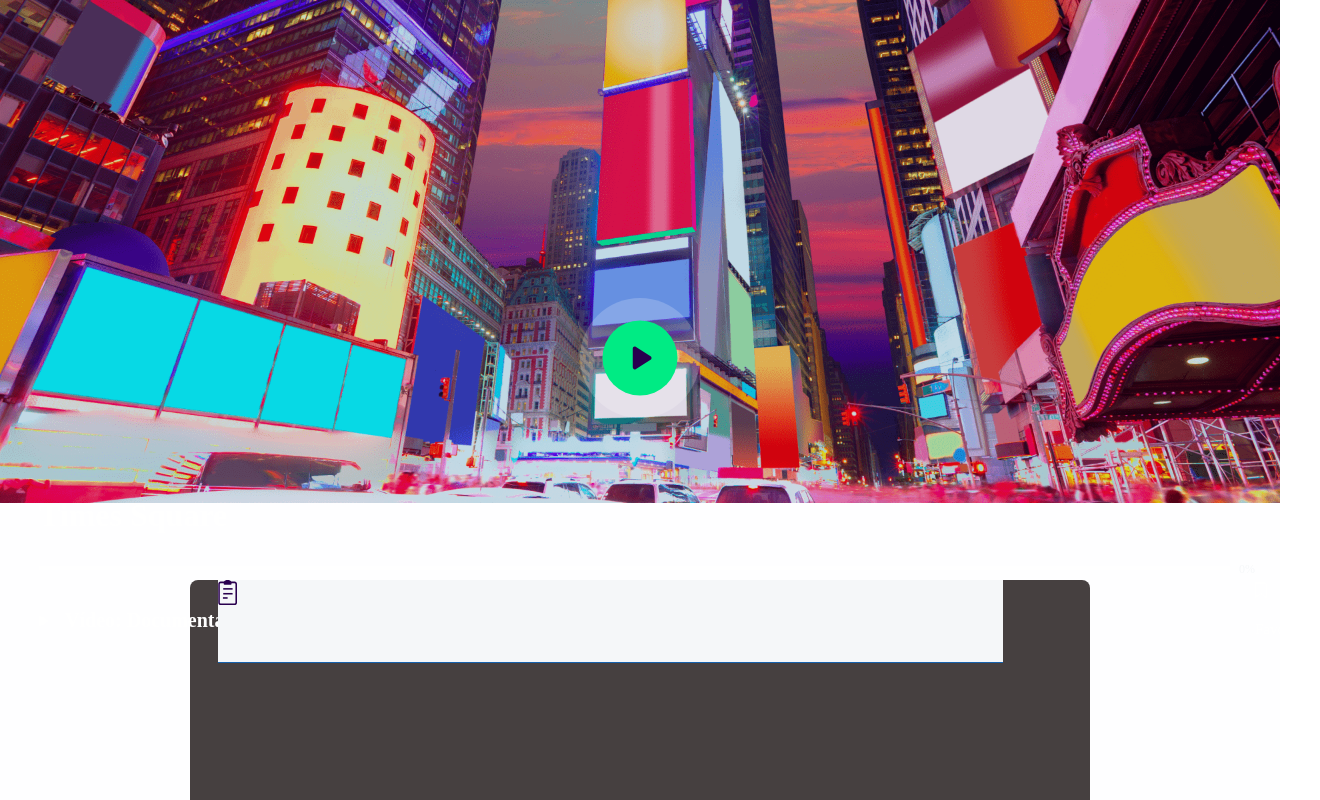
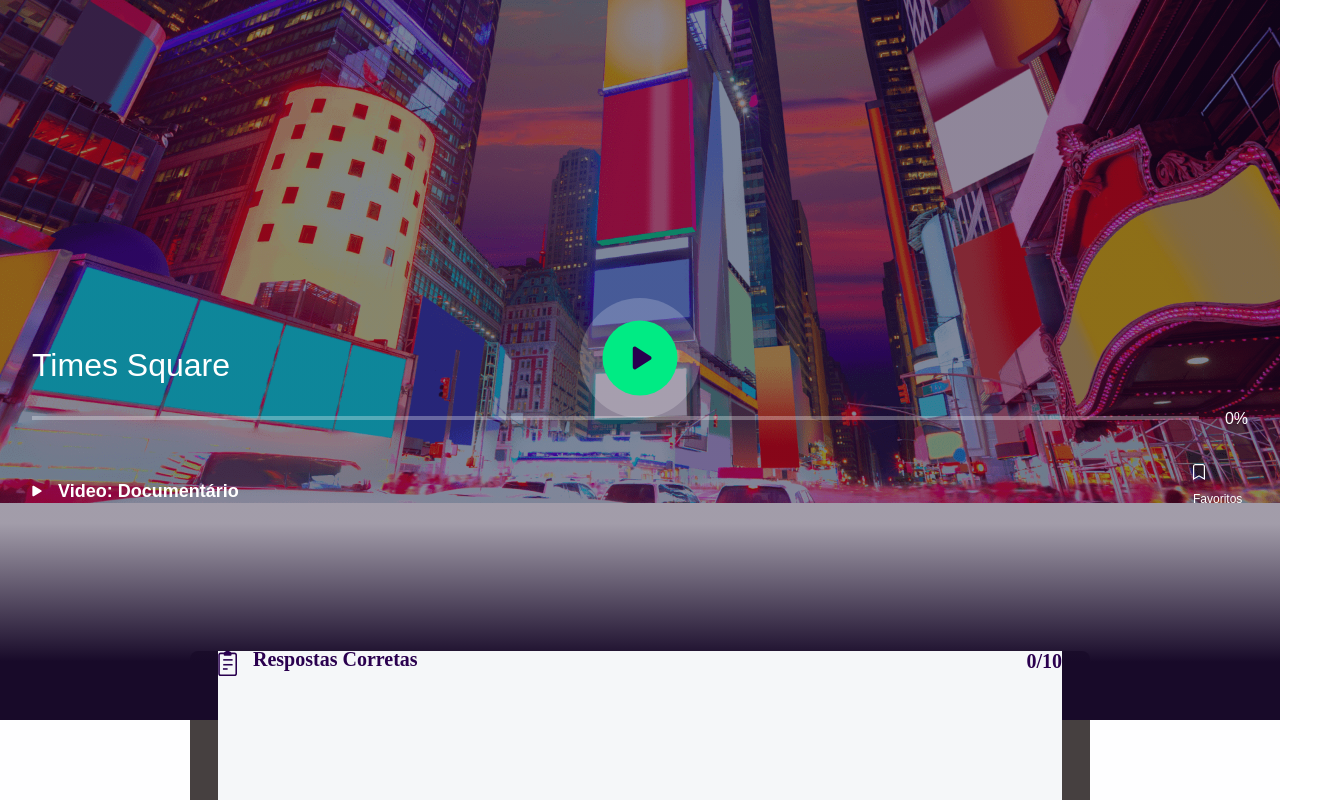
Before and after one commit to WillyKevin/sales-plataform-dashboard, a React (Vite) app: page /video in a window 1280 px wide. Shown: the top 800 px of the page, 1320 px wide, since content can reach past the window. Built offline with nearby package versions, Linux system fonts and the light colour scheme.

Commit message:
Updates/Components

```diff
--- a/src/presentation/shared/components/videoBodyAluno.tsx
+++ b/src/presentation/shared/components/videoBodyAluno.tsx
@@ -10,7 +10,9 @@ function VideoBodyAluno() {
                 <div className={style.body_description_items}>
                     <div className={style.kBoKDO}>
                         <div className={style.content_items}>
-                            <img id={style.prancheta_icon} src={ icon1 } alt="" />
+                            <img id={style.prancheta_icon} src={ icon1 } alt="prancheta_icon" />
+                            <p id={style.header_text}>Respostas Corretas</p>
+                            <span id={style.style_score}>0/10</span>
                         </div>
                     </div>
                 </div>
--- a/src/presentation/shared/components/videoCardAluno.tsx
+++ b/src/presentation/shared/components/videoCardAluno.tsx
@@ -10,34 +10,39 @@ function VideoCardAluno() {
     return (
         <div className={style.video_card_items}>
             <div className={style.video_card_style}>
-                <div className={style.thumb_video}>
-                    <img id={style.banner_video} src={ bannerVideo1 } alt="banner_vieo" />
-                    <div className={style.play_button}>
-                        <img src={ playButton } alt=""/>
+                    <img id={style.banner_video_style} src={ bannerVideo1 } alt="banner_video" />
+                    <div className={style.video_card_style_gradient}>
+                        <div className='button_play_style'>
+                            <img id={style.button_play_video} src={ playButton } alt="play_button"/>
+                        </div>
                     </div>
 
-                    <div className={style.prev_video_items}>
-                        <div className={style.prev_video}>
-                            <p id={style.video_title_text}>Times Square</p>
-                            <div className={style.video_progress}>
-                                <div className={style.progress_bar}></div>
+                    <div className={style.time_video_style}>
+                        <div className={style.time_video_informations}>
+                            <div className={style.description_video_text}>
+                                <p id={style.video_text}>Times Square</p>
                             </div>
-                            <span id={style.progress_count}>0%</span>
-                        </div>
 
-                        <div className={style.bottom_text}>
-                            <span className={style.group_video_text}>
-                                <img id={style.play_less} src={ PlayLess } alt="play_less"/>
-                                Vídeo: Documentário
-                            </span>
-                        </div>
+                            <div className={style.progress_bar_items}>
+                                <div className={style.video_progress_bar}></div>
+                                <span className={style.video_porcentage}>0%</span>
+                            </div>
 
-                        <div className={style.favotite_items}>
-                            <img id={style.fav_icon} src={ favItem } alt="" />
-                            <span id={style.fav_text}>Favoritos</span>
+                            <div className={style.description_video_style}>
+                                <div className={style.descriptions_items}>
+                                    <img id={style.play_less_video} src={ PlayLess } alt="seta_next"/>
+                                    <p className={style.description_video_bottom}>Video: Documentário</p>
+                                </div>
+
+                                <div className={style.items_fav}>
+                                    <div className={style.items_fav_video}>
+                                        <img id={style.fav_item} src={ favItem } alt="FavItem"/>
+                                        <p id={style.text_fav}>Favoritos</p>
+                                    </div>
+                                </div>
+                            </div>
                         </div>
                     </div>
-                </div>
             </div>
         </div>
     );
--- a/src/presentation/shared/styles/headerMenu.module.scss
+++ b/src/presentation/shared/styles/headerMenu.module.scss
@@ -1,10 +1,11 @@
 .header_styles {
     position: fixed;
-    transition: all 0.3s ease-in-out 0s;
-    border-bottom: 1px solid rgb(56, 52, 69);
+    top: 0px;
+    height: 75px;
+    width: 100%;
+    z-index: 10;
     background-color: rgb(24, 10, 41);
-    width: 100%;
-    height: 65px;
+    transition: all 0.6s ease 0s;
 }
 
 #header_logo_home {
--- a/src/presentation/shared/styles/videoBodyAluno.module.scss
+++ b/src/presentation/shared/styles/videoBodyAluno.module.scss
@@ -2,6 +2,7 @@
     display: flex;
     align-items: center;
     justify-content: center;
+    margin-top: 8rem;
 }
 
 .body_items_style {
@@ -22,9 +23,9 @@
 }
 
 .kBoKDO {
-    width: 785px;
+    // width: 785px;
     // height: 50px;
-    // margin: 0px auto;
+    margin: 0px auto;
     position: sticky;
     z-index: 9;
     // display: flex;
@@ -41,12 +42,24 @@
     color: rgb(42, 0, 79);
     border-radius: 0px;
     border-bottom: 1px solid rgb(22, 97, 172);
-    // top: 75px;
-    // height: 75px;
-    // padding-top: 100px;
+    top: 75px;
+    height: 75px;
+    padding-top: 100px;
     padding-bottom: 50px;
 }
 
-#prancheta_icon{
+.content_items {
+    margin-top: -100px;
+}
 
+#header_text {
+    margin-left: 35px;
+    margin-top: -36px;
 }
+
+#style_score {
+    display: flex;
+    align-items: flex-end;
+    justify-content: flex-end;
+    margin-top: -25px;
+}
--- a/src/presentation/shared/styles/videoCardAluno.module.scss
+++ b/src/presentation/shared/styles/videoCardAluno.module.scss
@@ -1,104 +1,127 @@
-.video_card_style {
-    // background-color: rgb(8, 2, 41);
-    width: 100%;
-    height: 500px;
-    background: linear-gradient(180.03deg, rgba(24, 10, 41, 0.4) 0.07%, rgba(24, 10, 41, 0.4) 72.7%, rgb(24, 10, 41) 91.86%);
-    margin-bottom: 5rem;
+.video_card_items {
+    font-family: "Nunito",sans-serif;
+    text-rendering: optimizeLegibility;
 }
 
-#banner_video {
+.video_card_style {
+    // background-color: rgb(73, 4, 4);
     width: 100%;
     height: auto;
 }
 
-.play_button {
+#banner_video_style {
+    width: 100%;
+    height: 100%;
+    // display: -webkit-box;
+}
+
+.video_card_style_gradient {
+    background: linear-gradient(180.03deg, rgba(24, 10, 41, 0.4) 0.07%, rgba(24, 10, 41, 0.4) 72.7%, rgb(24, 10, 41) 91.86%);
+    width: 100%;
+    height: 90%;
     position: absolute;
-    top: 45%;
-    left: 50%;
-    transform: translate(-50%, -50%);
+    top: 0px;
+    left: 0px;
+    display: flex;
+    -webkit-box-pack: center;
+    justify-content: center;
+    -webkit-box-align: center;
+    align-items: center;
+}
+
+#button_play_video {
     cursor: pointer;
 }
 
-.prev_video_items {
-    // background-color: rgb(56, 53, 53);
-    width: 95%;
-    height: 155px;
-    border-radius: 8px;
-    position: absolute;
-    top: 66%;
-    left: 23%;
-    transform: translate(-21%, -20%);
+.time_video_style {
+    display: flex;
+    align-items: center;
+    justify-content: center;
 }
 
-#video_title_text {
-    font-family: Nunito;
-    font-weight: bold;
+.time_video_informations {
+    // background-color: rgb(73, 68, 68);
+    width: 95%;
+    height: 176px;
+    border-radius: 5px;
+    margin-top: -10rem;
+    position: relative;
+}
+
+#video_text {
+    color: #FFF;
     font-size: 32px;
-    color: #FFF;
-    width: 100%;
+    font-weight: 500;
     margin-bottom: 32px;
 }
 
-.video_progress {
-    width: 100%;
-    display: flex;
-    -webkit-box-align: center;
-    align-items: center;
-    -webkit-box-pack: justify;
-    justify-content: space-between;
-}
-
-.progress_bar {
+.video_progress_bar {
     height: 4px;
     background-color: rgba(255, 255, 255, 0.3);
-    width: 98%;
+    width: 96%;
     margin: 0px;
 }
 
-#progress_count {
-    font-family: Montserrat;
-    font-weight: normal;
-    font-size: 12px;
-    color: rgb(245, 247, 249);
+.video_porcentage {
     display: flex;
-    justify-content: end;
-    margin-top: -8px;
+    align-items: flex-end;
+    justify-content: flex-end;
+    color: #FFF;
+    margin-top: -10px;
 }
 
-.bottom_text {
-    display: flex;
-    -webkit-box-pack: justify;
-    justify-content: space-between;
-    margin-top: 32px;
+.progress_bar_items {
+    margin-bottom: 25px;
 }
 
-#play_less {
-    margin-right: 16px;
+.description_video_style {
+    // background-color: rgb(57, 4, 117);
+    width: 100%;
+    height: 70px;
+    // display: flex;
+    // align-items: center;
+    // justify-content: center;
 }
 
-.group_video_text {
-    font-family: Nunito;
-    font-weight: bold;
-    font-size: 20px;
-    color: rgb(255, 255, 255);
+#play_less_video {
+    margin-top: 32px;
+    margin-right: 15px;
 }
 
-.favotite_items {
-    // background-color: rgb(92, 5, 5);
-    width: 65px;
-    height: 65px;
-    border-radius: 8px;
-    margin-top: -50px;
-    margin-left: 76rem;
+.description_video_bottom {
+    color: #FFF;
+    font-size: 18px;
+    font-weight: 600;
+    margin-left: 26px;
+    margin-top: -20px;
+    width: 285px;
 }
 
-#fav_icon {
-    margin-bottom: 18px;
+.items_fav {
+    display: flex;
+    align-items: flex-end;
+    justify-content: flex-end;
+    margin-top: -38px;
+}
+
+.items_fav_video {
+    // background-color: rgb(56, 3, 3);
+    width: 55px;
+    height: 55px;
+    border-radius: 8px;
+}
+
+.fav_item {
+    margin-bottom: 8px;
     cursor: pointer;
 }
 
-#fav_text {
-    font-size: 15px;
+// .fav_item:after {
+//     background-image: url('/src/assets/images/fav-flag-toggled.1b8fb855.svg');
+// }
+
+#text_fav {
     color: #FFF;
-    font-weight: 400;
+    font-size: 12px;
+    margin-top: 8px
 }
```
Also changed, not shown: src/assets/images/fav-flag-toggled.1b8fb855.svg (added).
